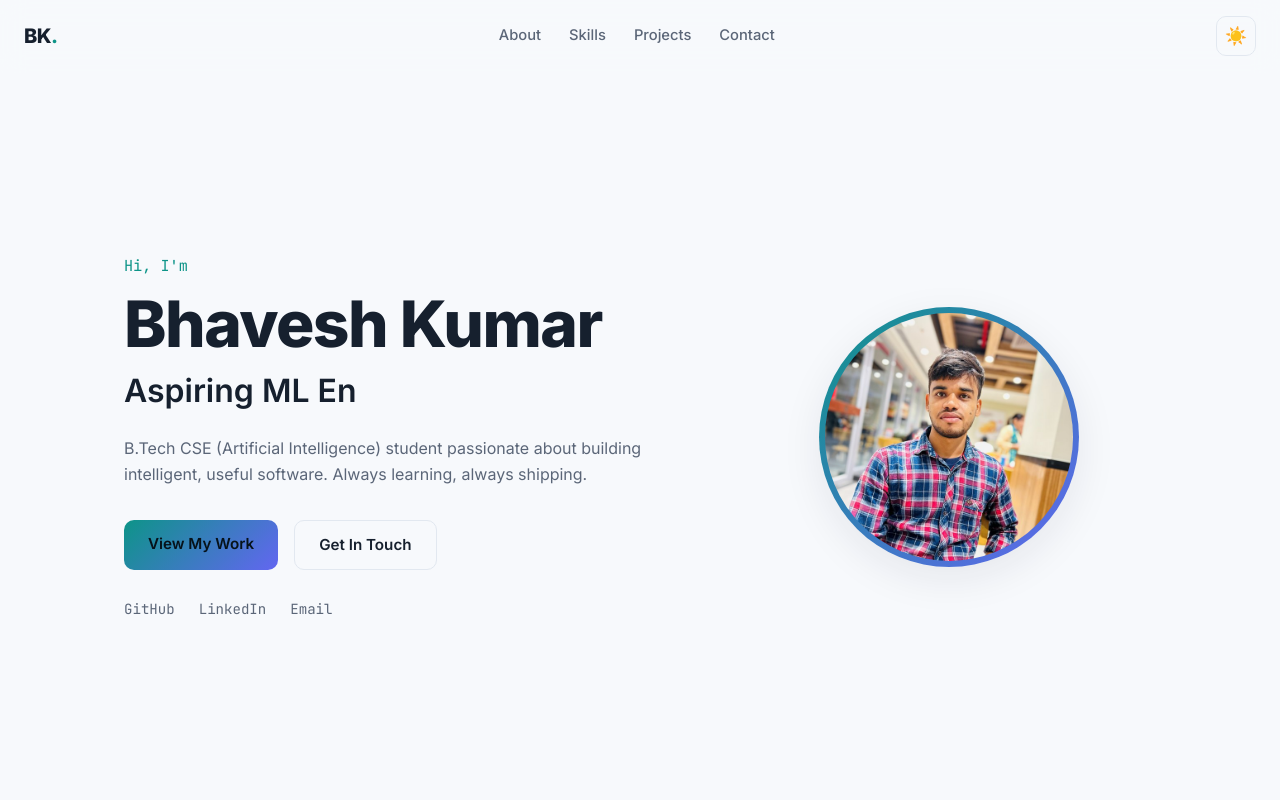
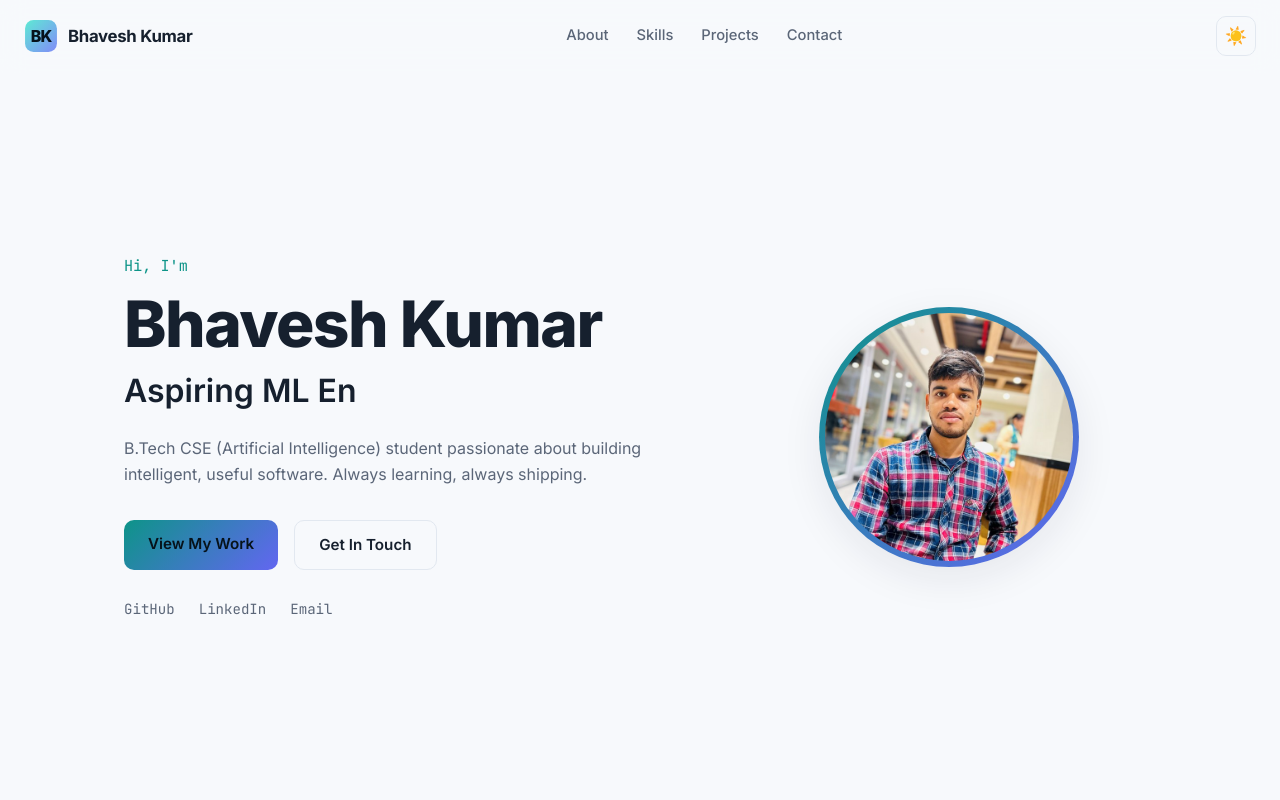
Before and after one commit to justbhavesh/justbhavesh.github.io, a plain HTML site: page index.html in a window 1280 px wide. Shown: the top 800 px of the page. Drawn offline with Linux system fonts and the light colour scheme.

Commit message:
Add monogram logo + favicon, update navbar branding

```diff
--- a/index.html
+++ b/index.html
@@ -5,6 +5,7 @@
   <meta name="viewport" content="width=device-width, initial-scale=1.0" />
   <meta name="description" content="Bhavesh Kumar — B.Tech CSE (AI) student. Projects, skills, and contact." />
   <title>Bhavesh Kumar — Portfolio</title>
+  <link rel="icon" type="image/svg+xml" href="assets/logo.svg" />
   <link rel="preconnect" href="https://fonts.googleapis.com" />
   <link rel="preconnect" href="https://fonts.gstatic.com" crossorigin />
   <link href="https://fonts.googleapis.com/css2?family=Inter:wght@400;500;600;700;800&family=JetBrains+Mono:wght@400;500&display=swap" rel="stylesheet" />
@@ -13,7 +14,10 @@
 <body>
   <!-- Navbar -->
   <header class="nav" id="nav">
-    <a href="#home" class="nav__logo">BK<span>.</span></a>
+    <a href="#home" class="nav__logo">
+      <img src="assets/logo.svg" alt="" class="nav__logo-mark" />
+      <span class="nav__logo-text">Bhavesh Kumar</span>
+    </a>
     <nav class="nav__links" id="navLinks">
       <a href="#about">About</a>
       <a href="#skills">Skills</a>
--- a/style.css
+++ b/style.css
@@ -59,8 +59,10 @@ a { color: inherit; text-decoration: none; }
 }
 .nav.scrolled { border-bottom-color: var(--border); }
 
-.nav__logo { font-weight: 800; font-size: 1.25rem; letter-spacing: -0.5px; }
-.nav__logo span { color: var(--accent); }
+.nav__logo { display: flex; align-items: center; gap: 10px; font-weight: 700; font-size: 1.05rem; letter-spacing: -0.3px; }
+.nav__logo-mark { width: 34px; height: 34px; display: block; }
+.nav__logo-text { color: var(--text); transition: color 0.2s ease; }
+.nav__logo:hover .nav__logo-text { color: var(--accent); }
 
 .nav__links { display: flex; gap: 28px; }
 .nav__links a {
```
Also changed, not shown: assets/logo.svg (added).
